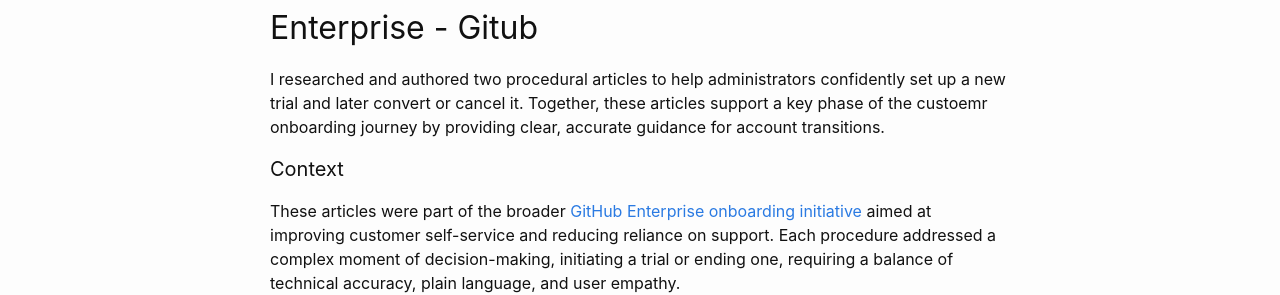
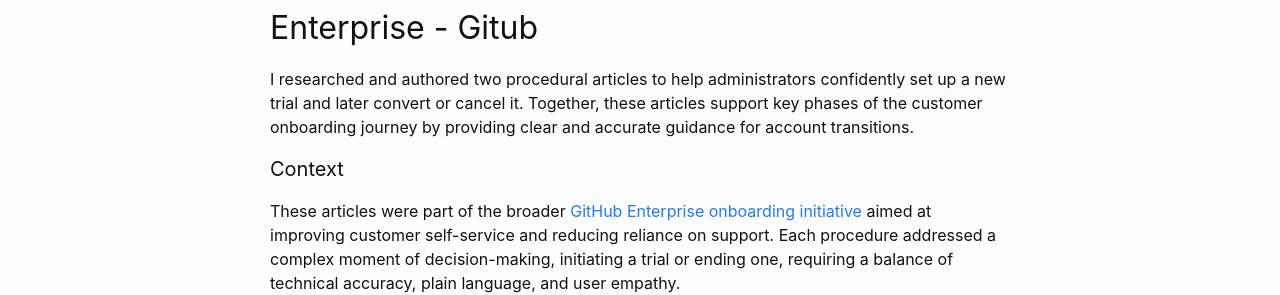
Before and after one commit to rachaelrenk/rachaelrenk.github.io, a Jekyll site: the page built from docs/_posts/2025-10-14-procedural-articles.markdown, in a window 1280 px wide. Shown: the part 244-539 px from the top of the page. Built offline with Jekyll 4.4.1, drawn with Linux system fonts in a browser that asks for light colours.

Commit message:
Update 2025-10-14-procedural-articles.markdown

```diff
--- a/docs/_posts/2025-10-14-procedural-articles.markdown
+++ b/docs/_posts/2025-10-14-procedural-articles.markdown
@@ -6,7 +6,7 @@
 ---
 ## Setting Up and Ending a Trial of GitHub Enterprise - Gitub
 
-I researched and authored two procedural articles to help administrators confidently set up a new trial and later convert or cancel it. Together, these articles support a key phase of the custoemr onboarding journey by providing clear, accurate guidance for account transitions.
+I researched and authored two procedural articles to help administrators confidently set up a new trial and later convert or cancel it. Together, these articles support key phases of the customer onboarding journey by providing clear and accurate guidance for account transitions.
 
 #### Context
 
```
